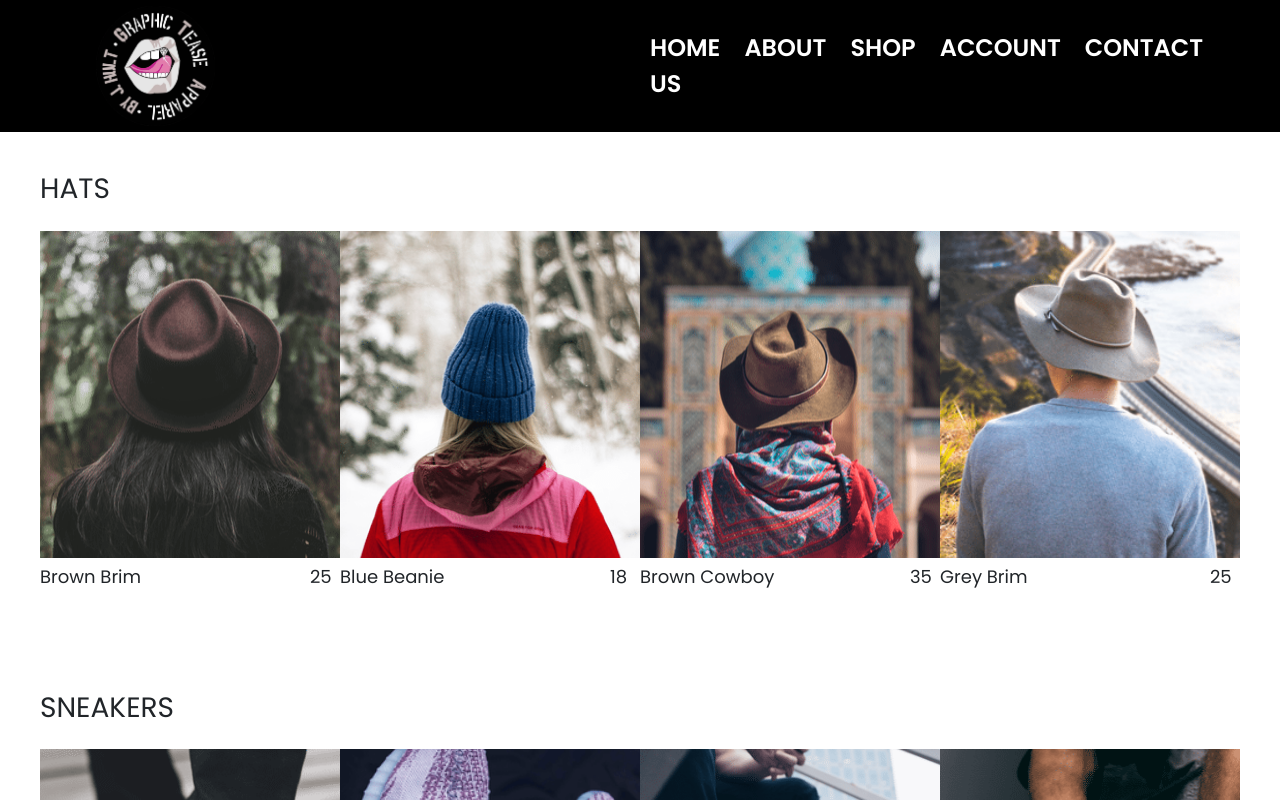
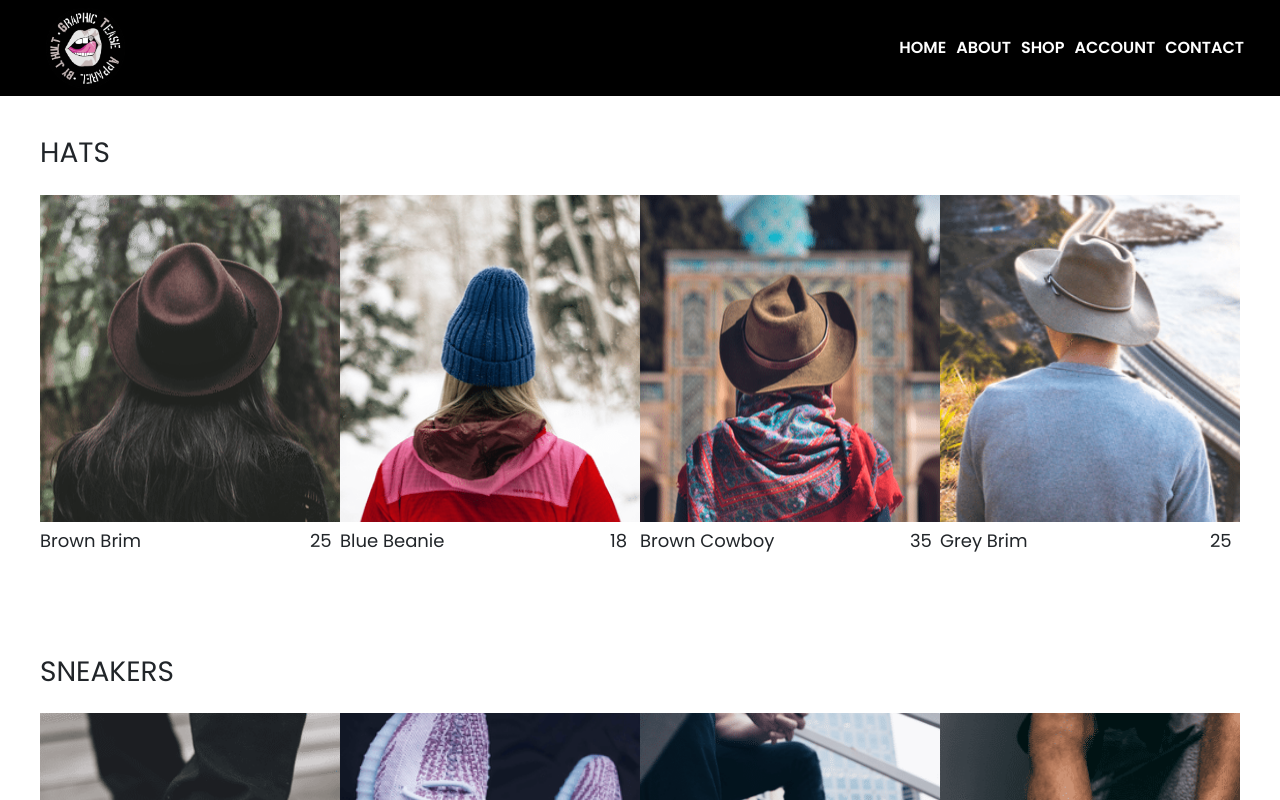
Before and after one commit to davefowler3/graphictease, a React (Create React App) app: page /shop in a window 1280 px wide. Shown: the top 800 px of the page. Built offline with nearby package versions, Linux system fonts and the light colour scheme.

Commit message:
Revised About, reworked logic for nav hamburger and menu.

```diff
--- a/src/components/About/About.css
+++ b/src/components/About/About.css
@@ -96,7 +96,7 @@
 
 @media only screen and (min-width: 1029px) {
   .about .about-info h1 {
-    font-size: 6rem;
+    font-size: 4rem;
   }
 }
 /*# sourceMappingURL=About.css.map */
--- a/src/components/About/About.scss
+++ b/src/components/About/About.scss
@@ -99,7 +99,7 @@
     .about {
         .about-info {
             h1 {
-                font-size: 6rem;
+                font-size: 4rem;
             }
         }
     }
--- a/src/components/Nav.css
+++ b/src/components/Nav.css
@@ -1,25 +1,13 @@
-.Navbar {
+.navbar {
   background-color: black;
-  width: 100%;
-  display: -webkit-box;
-  display: -ms-flexbox;
-  display: flex;
-  font-size: 1.5rem;
-  padding: 0.25em;
 }
 
-.Navbar .leftSide {
-  -webkit-box-flex: 50%;
-      -ms-flex: 50%;
-          flex: 50%;
+.navbar .leftSide .logo {
+  padding-left: 30px;
+  max-height: 80px;
 }
 
-.Navbar .leftSide .logo {
-  height: 120px;
-  padding-left: 90px;
-}
-
-.Navbar .rightSide {
+.navbar .rightSide {
   -webkit-box-flex: 50%;
       -ms-flex: 50%;
           flex: 50%;
@@ -34,43 +22,20 @@
           align-items: center;
 }
 
-.Navbar .rightSide .links {
-  font-family: var(--ff-secondary);
-  font-weight: 600;
-  padding: 10px;
-}
-
-.Navbar .rightSide .links a {
-  text-decoration: none;
-  padding-right: 1em;
-  color: white;
-}
-
-.Navbar .rightSide .links a:hover {
-  color: var(--sec-color);
-  text-decoration: none;
-}
-
-.Navbar .rightSide .hamburger {
+.navbar .rightSide .links {
   display: none;
 }
 
-.Navbar .rightSide .hamburger:focus {
-  outline: 0;
-}
-
-@media only screen and (max-width: 750px) {
-  .hamburger {
+.navbar .rightSide .hamburger {
   display: -webkit-box;
   display: -ms-flexbox;
   display: flex;
   width: 40px;
   margin-right: 20px;
+  color: white;
 }
-  .links {
-    display: none;
-  }
-  #hidden {
+
+.navbar #hidden {
   position: absolute;
   right: 0px;
   top: 80px;
@@ -88,12 +53,51 @@
       -ms-flex-align: center;
           align-items: center;
 }
-  #hidden a {
-    margin: 10px;
-    font-size: 25px;
+
+.navbar #hidden a {
+  text-decoration: none;
+  padding-right: 1em;
+  font-weight: 600;
+  color: white;
+  padding-bottom: 30px;
 }
-  .logo {
-    margin-top: 0px;
+
+.navbar #hidden a:hover {
+  color: var(--sec-color);
+  text-decoration: none;
+}
+
+@media only screen and (min-width: 622px) {
+  .navbar {
+    width: 100%;
+    display: -webkit-box;
+    display: -ms-flexbox;
+    display: flex;
+    padding: 0.25em;
+  }
+  .navbar .rightSide .links {
+    display: -webkit-box;
+    display: -ms-flexbox;
+    display: flex;
+    font-family: var(--ff-secondary);
+    font-weight: 600;
+    padding: 10px;
+  }
+  .navbar .rightSide .links a {
+    font-size: 1rem;
+    text-decoration: none;
+    color: white;
+    padding-right: 10px;
+  }
+  .navbar .rightSide .links a:hover {
+    color: var(--sec-color);
+    text-decoration: none;
+  }
+  .navbar .rightSide .hamburger {
+    display: none;
+  }
+  .navbar .rightSide .hamburger:focus {
+    outline: 0;
   }
 }
 /*# sourceMappingURL=Nav.css.map */
--- a/src/components/Nav.js
+++ b/src/components/Nav.js
@@ -7,8 +7,9 @@ import { GiHamburgerMenu } from "react-icons/gi";
 
 function Nav() {
   const [showLinks, setShowLinks] = useState(false);
+
   return (
-    <div className="Navbar">
+    <div className="navbar">
       <div className="leftSide">
         <img className="logo" src={logo} alt="Graphic Tease logo"/>
       </div>
@@ -18,14 +19,14 @@ function Nav() {
           <Link className="option" to="">ABOUT</Link>
           <Link className="option" to="/shop">SHOP</Link>
           <Link className="option" to="">ACCOUNT</Link>
-          <Link className="option" to="">CONTACT US</Link>
+          <Link className="option" to="">CONTACT</Link>
         </div>
         <button
           onClick={() => setShowLinks(!showLinks)}
           className="hamburger"
           id="hamburger"
         >
-          <GiHamburgerMenu size="3.5em" color="#000"></GiHamburgerMenu>
+          <GiHamburgerMenu size="3.5em" color="#fff"></GiHamburgerMenu>
         </button>
       </div>
     </div>
--- a/src/components/Nav.scss
+++ b/src/components/Nav.scss
@@ -1,16 +1,10 @@
-.Navbar {
+.navbar {
     background-color: black;
-    width: 100%;
-    display: flex;
-    font-size: 1.5rem;
-    padding: 0.25em;
 
     .leftSide {
-        flex: 50%;
-
         .logo {
-            height: 120px;
-            padding-left: 90px;
+            padding-left: 30px;
+            max-height: 80px;
         }
     }
 
@@ -21,14 +15,61 @@
         align-items: center;
 
         .links {
+           display: none;
+        }
+
+        .hamburger {
+            display: flex;
+            width: 40px;
+            margin-right: 20px;
+            color: white;
+        }
+    }
+
+    #hidden {
+        position: absolute;
+        right: 0px;
+        top: 80px;
+        max-height: 320px;
+        width: 100%;
+        background-color: black;
+        display: flex;
+        flex-direction: column;
+        align-items: center;
+        }
+
+    #hidden a {
+        text-decoration: none;
+        padding-right: 1em;
+        font-weight: 600;
+        color: white;
+        padding-bottom: 30px;
+
+        &:hover {
+            color: var(--sec-color);
+            text-decoration: none;
+        }
+    }
+}
+
+@media only screen and (min-width: 622px) {
+    .navbar {
+        width: 100%;
+        display: flex;
+        padding: 0.25em;
+
+        .rightSide {
+            .links {
+                display: flex;
                 font-family: var(--ff-secondary);
                 font-weight: 600;
                 padding: 10px;
 
                  a {
+                    font-size: 1rem;
                     text-decoration: none;
-                padding-right: 1em;
                     color: white;
+                    padding-right: 10px;
 
                     &:hover {
                         color: var(--sec-color);
@@ -47,36 +88,4 @@
             }
         }
     }
-
-@media only screen and (max-width: 750px) {
-    .hamburger {
-      display: flex;
-      width: 40px;
-      margin-right: 20px;
 }
-
-    .links {
-      display: none;
-    }
-
-    #hidden {
-      position: absolute;
-      right: 0px;
-      top: 80px;
-      max-height: 320px;
-      width: 100%;
-      background-color: black;
-      display: flex;
-      flex-direction: column;
-      align-items: center;
-    }
-
-    #hidden a {
-      margin: 10px;
-      font-size: 25px;
-    }
-
-    .logo {
-      margin-top: 0px;
-    }
-}
```
Also changed, not shown: 1 other file (tests, documents, lock files or other folders). Lines whose indentation alone changed are shown as unchanged.
